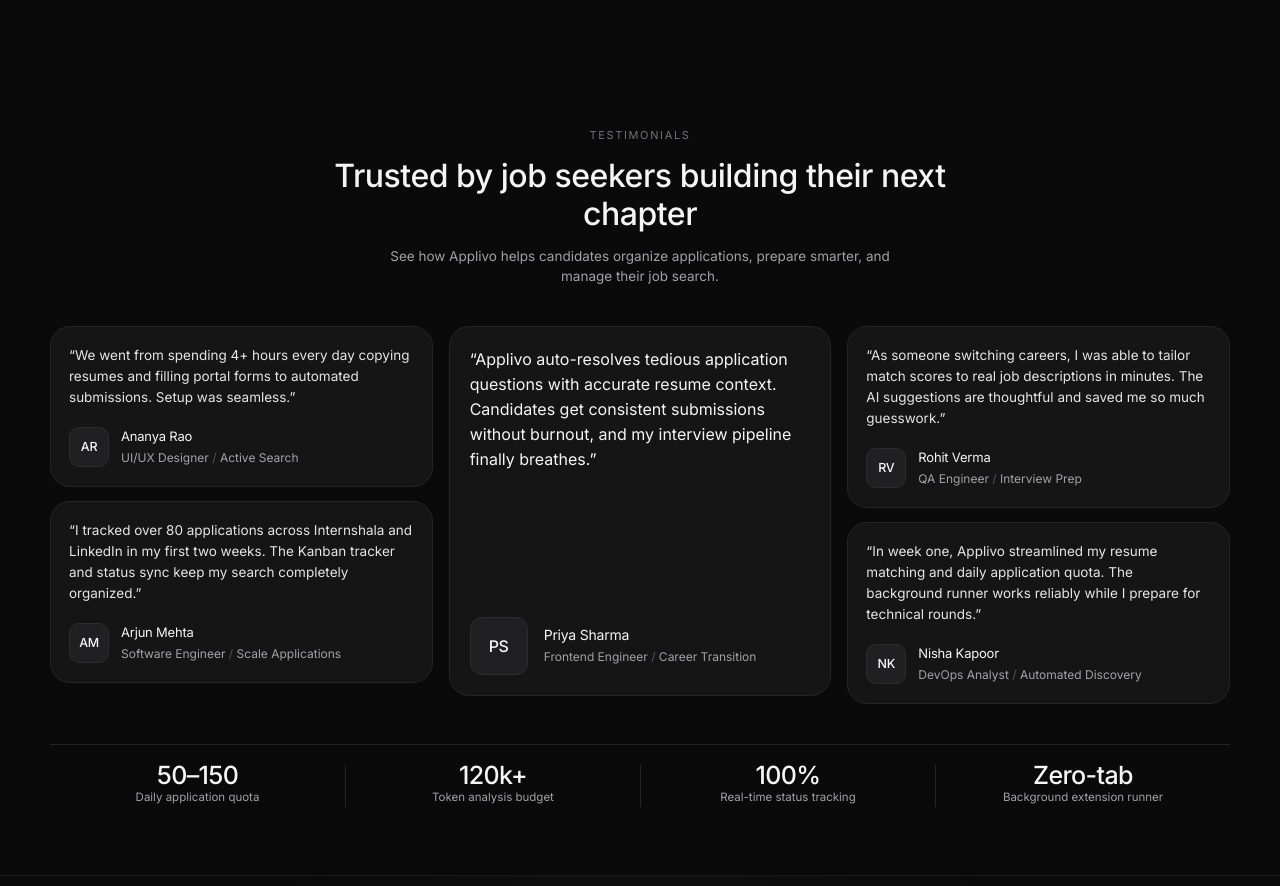
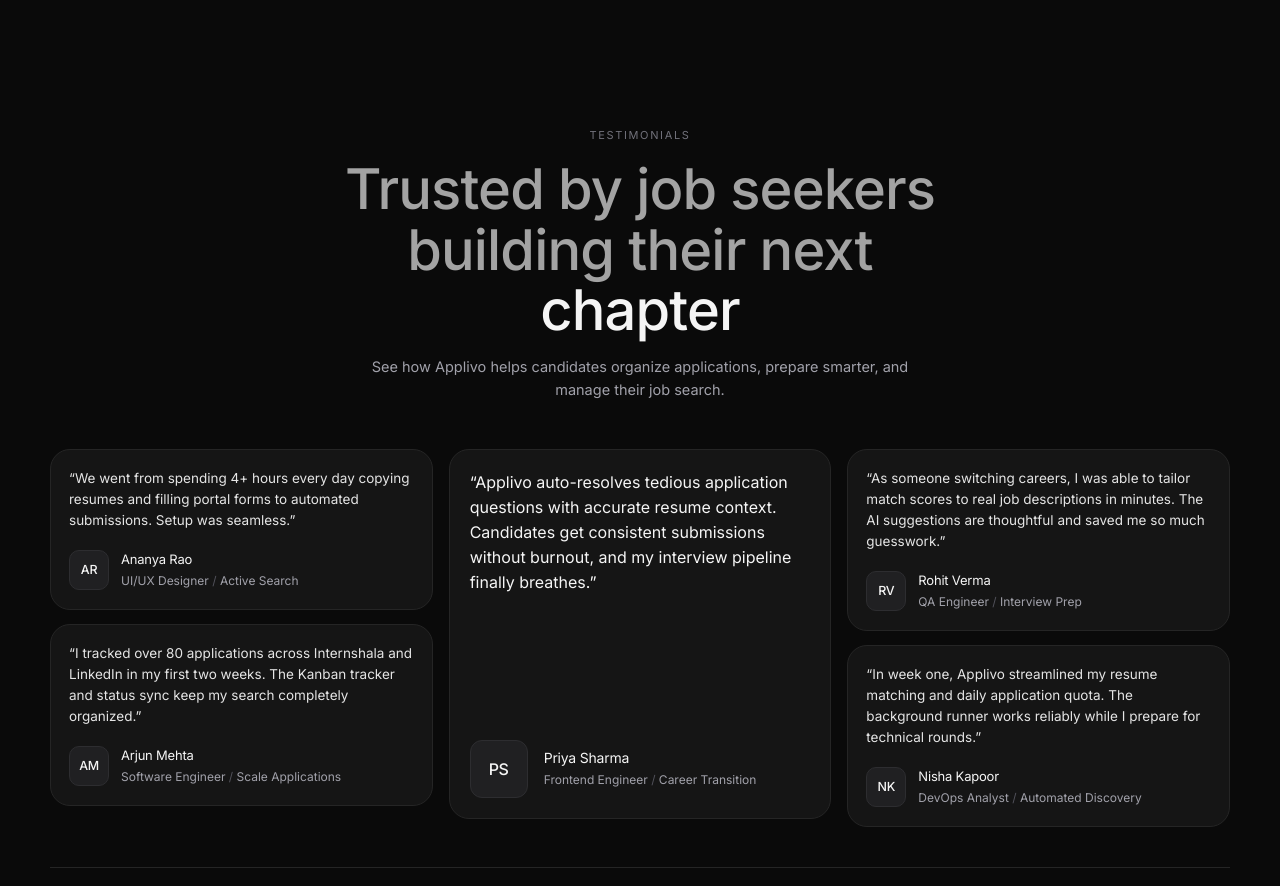
Before and after one commit to Applivo-Agent/Applivo-Web, a Next.js app: page / in a window 1280 px wide. Shown: the part 6040-6926 px from the top of the page. Built offline with nearby package versions, Linux system fonts and the light colour scheme; no server answers; a web font is replaced by a local one.

Commit message:
style(testimonials): apply two-tone hero typography to section heading

```diff
--- a/components/ainest/Testimonials.tsx
+++ b/components/ainest/Testimonials.tsx
@@ -71,15 +71,20 @@
       className="relative z-10 w-full py-14 sm:py-16 md:py-16 px-4 sm:px-6 md:px-8 bg-[#0A0A0A] overflow-hidden"
       aria-label="Customer Testimonials"
     >
-      {/* ─── Centered Section Heading (Compact SaaS Typography) ─── */}
-      <div className="max-w-2xl mx-auto text-center mb-9 sm:mb-10">
-        <span className="text-[10px] sm:text-[11px] font-medium text-[#71717A] uppercase tracking-[0.15em] block mb-3">
+      {/* ─── Centered Section Heading (Hero-Style Two-Tone Typography) ─── */}
+      <div className="max-w-3xl mx-auto text-center mb-10 sm:mb-12">
+        <span className="text-[10.5px] sm:text-[11px] font-medium text-[#71717A] uppercase tracking-[0.15em] block mb-3.5">
           TESTIMONIALS
         </span>
-        <h2 className="text-[26px] sm:text-[30px] md:text-[32px] font-semibold text-[#F5F5F5] tracking-tight leading-[1.2] max-w-[650px] mx-auto mb-3">
-          Trusted by job seekers building their next chapter
+        <h2 className="text-[32px] sm:text-[42px] md:text-[52px] lg:text-[56px] font-semibold tracking-tight leading-[1.08] max-w-3xl mx-auto mb-4">
+          <span className="text-[#A3A3A3] block">
+            Trusted by job seekers building their next
+          </span>
+          <span className="text-[#F5F5F5] block">
+            chapter
+          </span>
         </h2>
-        <p className="text-[13px] sm:text-[13.5px] text-[#A1A1AA] leading-[1.5] max-w-lg mx-auto">
+        <p className="text-[14px] sm:text-[14.5px] text-[#A1A1AA] leading-[1.55] max-w-xl mx-auto">
           See how Applivo helps candidates organize applications, prepare smarter, and manage their job search.
         </p>
       </div>
```
